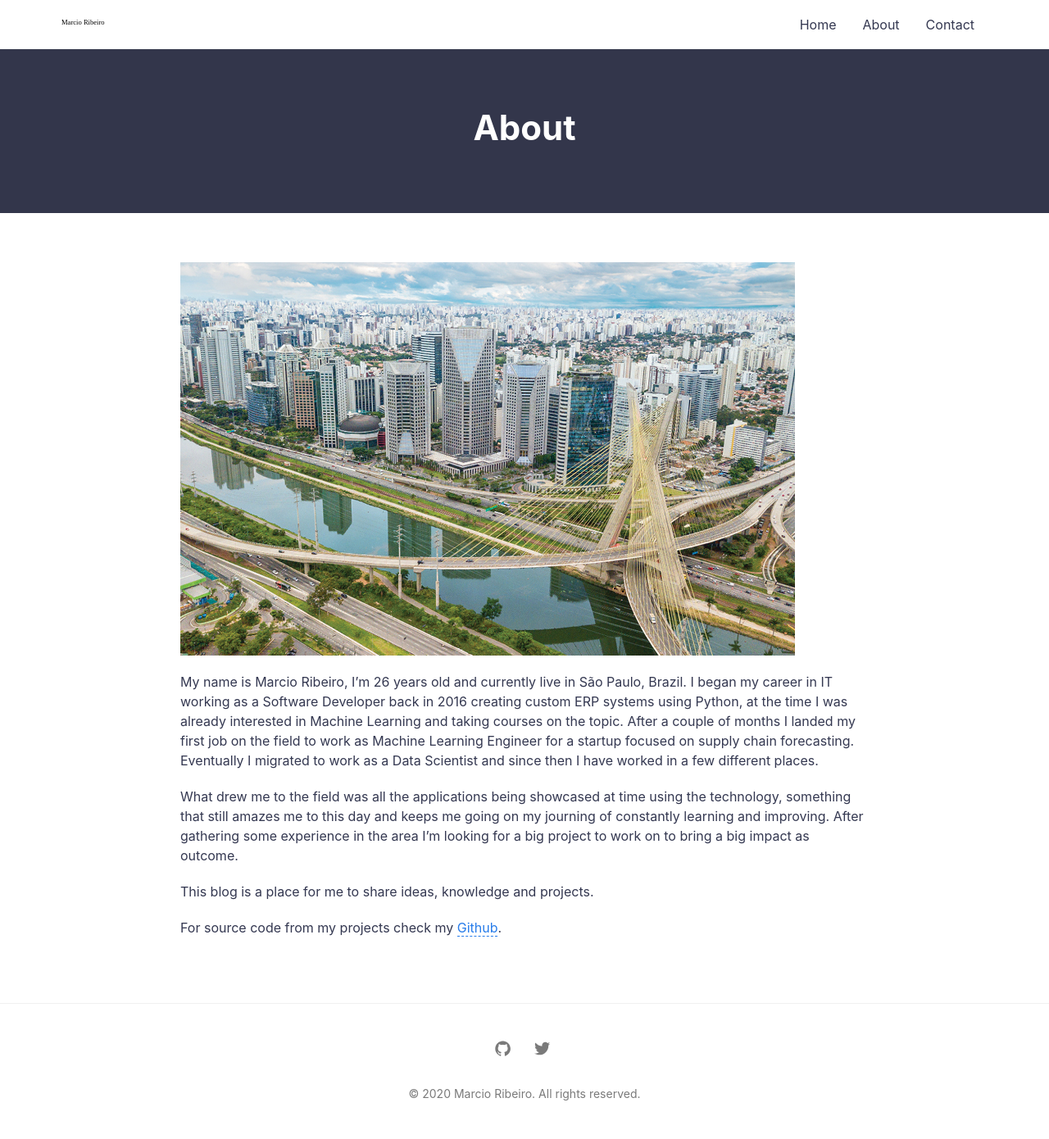
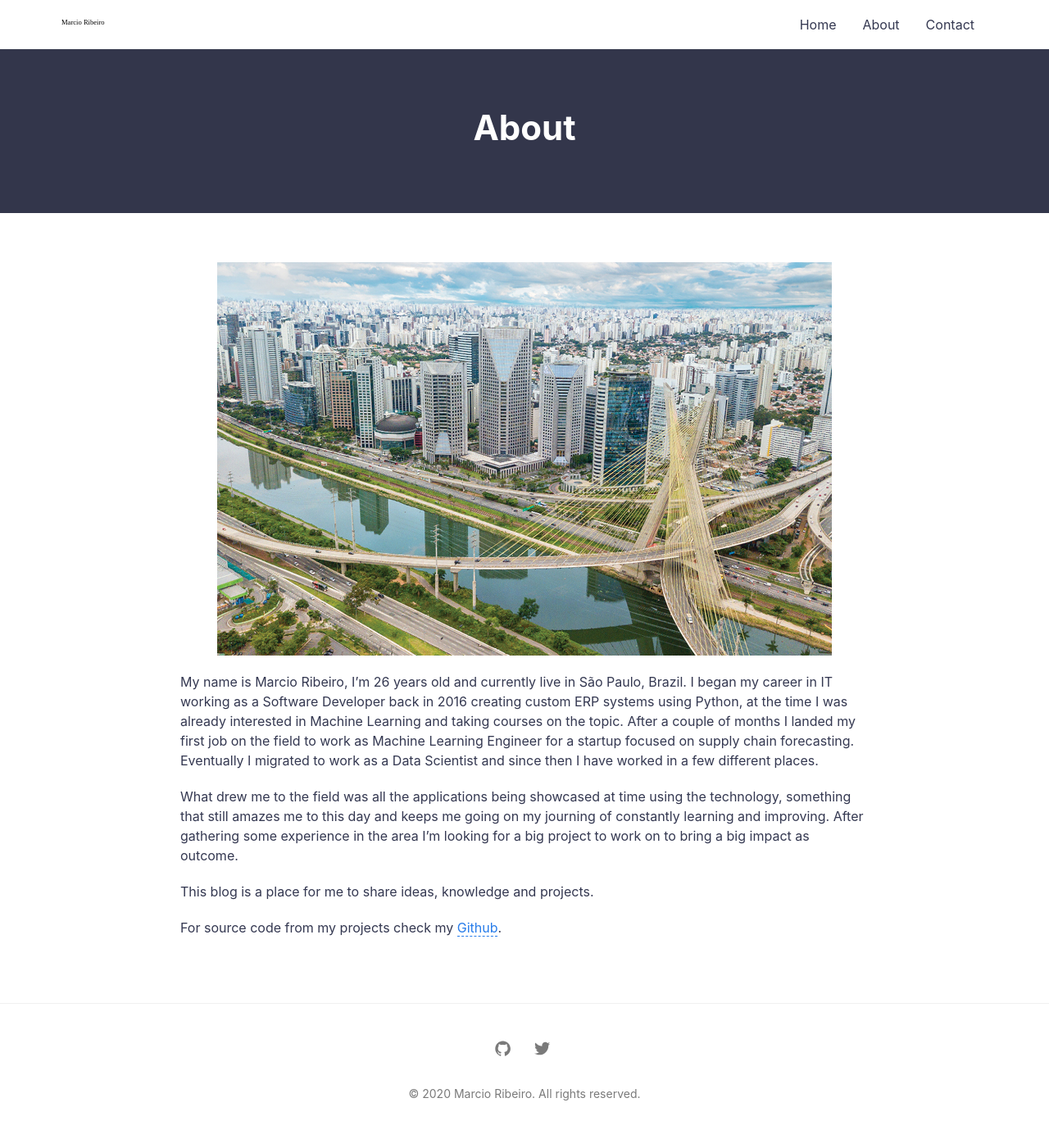
Before and after one commit to marciovai/marciovai.github.io, a Jekyll site: the page built from about.md, in a window 1280 px wide. Shown: the whole page at 82% size. Built offline with Jekyll 4.4.1, drawn with Linux system fonts in a browser that asks for light colours.

Commit message:
Change About image alignment

```diff
--- a/about.md
+++ b/about.md
@@ -4,7 +4,7 @@ title: About
 permalink: /about/
 ---
 
-{:refdef: style="text-align: left;"}
+{:refdef: style="text-align: center;"}
 ![São Paulo](/images/sao-paulo.jpg)
 {: refdef}
 
```
